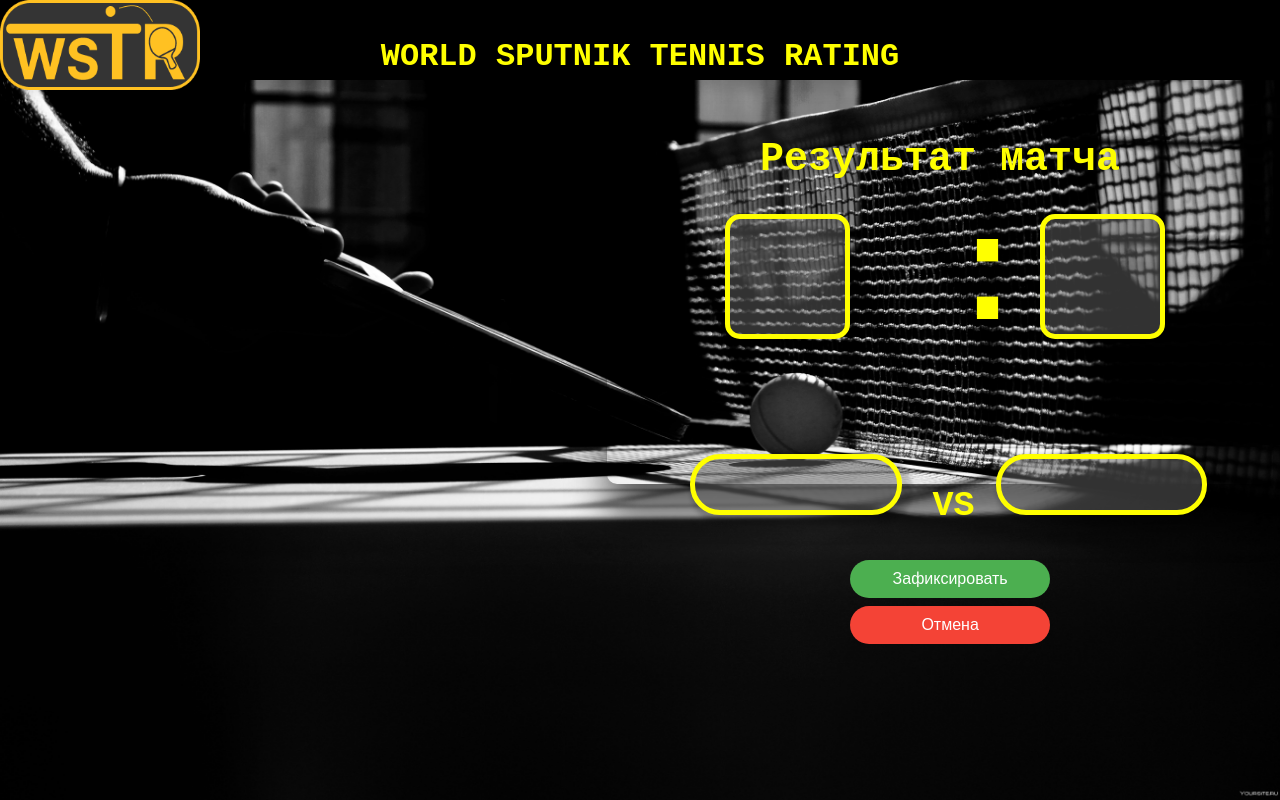
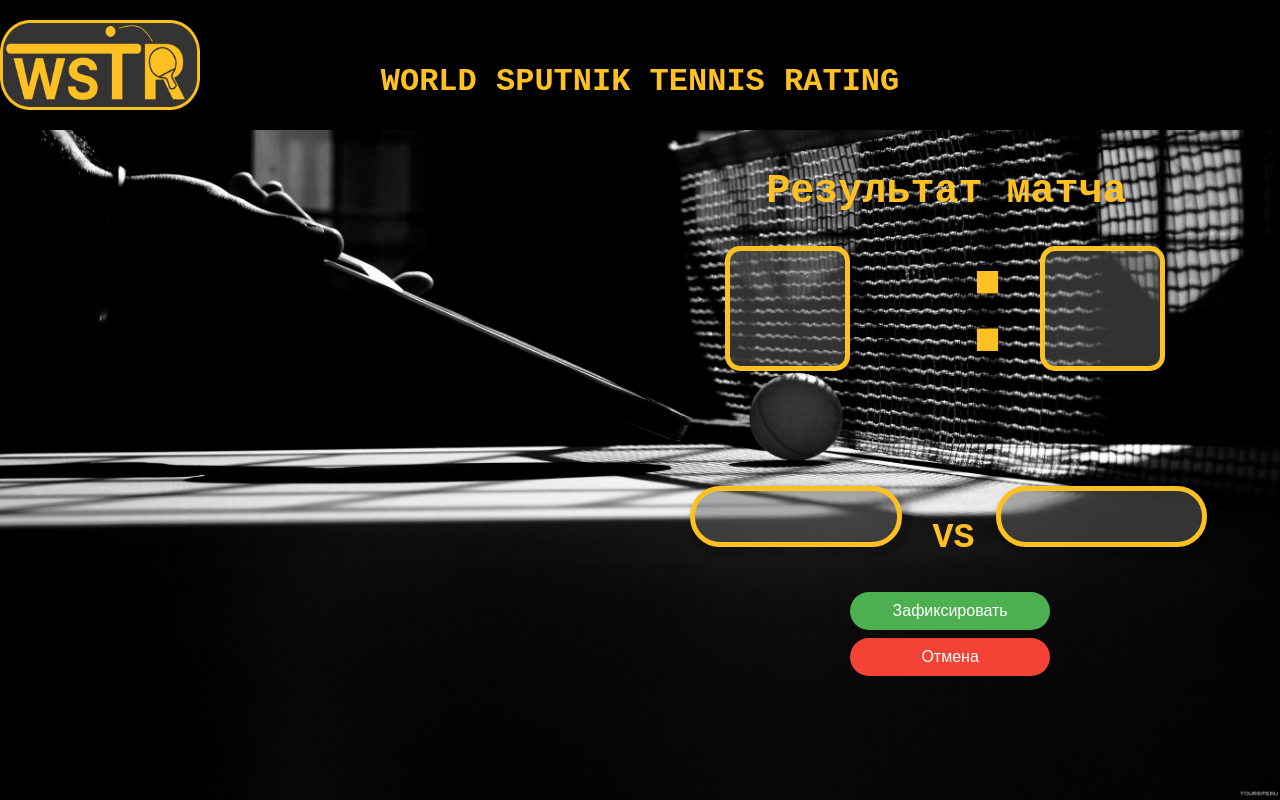
Before and after one commit to wabdavaloper/nprTennisService, a website: page frontend/index.html in a window 1280 px wide. Drawn offline with Linux system fonts and the light colour scheme; no server answers.

Commit message:
Update 1.css

```diff
--- a/frontend/1.css
+++ b/frontend/1.css
@@ -11,10 +11,12 @@ body {
   -moz-animation:ServiceAnimation 10s ease infinite;
   -o-animation:ServiceAnimation 10s ease infinite;
   animation:ServiceAnimation 10s ease infinite;
-  background-size: cover;
-  background-position: center;
+
+
  /* Время смены цвета */
     background-size: 100% 100%;
+    background-repeat:no-repeat;
+     background-attachment: fixed;
 }
 header {
   background-color: black;
@@ -22,6 +24,7 @@ header {
   padding: 0px;
   text-align: center;
   position: fixed;
+
  /* добавляем фиксированную позицию */
   top: 0;
  /* устанавливаем свойство top в 0 */
@@ -29,8 +32,9 @@ header {
  /* устанавливаем свойство left в 0 */
   right: 0;
  /* устанавливаем свойство right в 0 */
-  height: 10%;
+  height: 130px;
   box-shadow: 0 0.5rem 1rem rgba(0, 0, 0, 0.15);
+
 }
 
 .color1 {
@@ -83,8 +87,7 @@ header {
   border-radius: 20px;
   box-shadow: 2px 2px 4px rgba(0,0,0,0.3);
   transition: background-color 0.3s ease-in-out;
-
- border: 3px solid rgb(248, 248, 248);
+  border: 3px solid rgb(248, 248, 248);
 }
 .tab span {
   opacity: 1; / отменяем прозрачность для текста на кнопке /
@@ -173,7 +176,7 @@ button:hover {
   display: flex;
   flex-direction: column;
   align-items: center;
-  margin-bottom: 15%;
+  margin-bottom: 10%;
   margin-left: 600px;
   /*box-shadow: 8px 8px 6px rgba(0,0,0,0.3);*/
   color: white;
@@ -182,8 +185,7 @@ button:hover {
   height: 45%;
 
   box-sizing: border-box;
-  box-shadow: 0 35px 37px rgba(0,0,0,.6);
-  border-radius: 10px;
+
   width: 52%;
   justify-content: space-between;
 }
@@ -202,7 +204,7 @@ input[type="number"] {
   border: 1px solid #ddd;
   font-size: 25px;
   border-radius: 3px;
-  color: yellow;
+  color: #ffc122;
 
 }
 input[type="number"]:focus {
@@ -304,6 +306,7 @@ input[type="number"]:focus {
 
 
      margin-bottom: 5%;
+     margin-left: 2%;
 }
 
 
@@ -311,7 +314,7 @@ input[type="number"]:focus {
 
 .player-inputs {
     font-size: 30px;
-    color: yellow;
+    color: #ffc122;
 }
 
 
@@ -319,7 +322,7 @@ h1 {
   margin: 10px;
   padding: 20px;
   text-align: center;
-     color: yellow;
+     color: #ffc122;
 
 
 
@@ -327,12 +330,13 @@ h1 {
 h2{
 
 
-       color: yellow;
+       color: #ffc122;
     font-size: 40px;
 }
 
 
 #array {
+    margin-top: 15%;
   margin-right: 50%;
   clear:both;
   word-wrap: break-word;
@@ -365,7 +369,7 @@ h2{
     margin-top: -5%;
 
 
-     color: yellow;
+     color: #ffc122;
 }
 
 
@@ -376,7 +380,7 @@ h2{
     margin-left: -8%;
     margin-top: -5%;
 
-     color: yellow;
+     color: #ffc122;
 }
 
 
@@ -404,10 +408,10 @@ input[type="number"]:focus {
   height: 125px;
   margin-left: 2%;
   margin-bottom: 45%;
-    margin-left: 18%;
-  border: 5px solid yellow;
+  margin-left: 18%;
+  border: 5px solid #ffc122;
   background-color: rgba(0, 0, 0, 0.1); /* прозрачный белый */
-  border-color: yellow; /* желтая рамка */
+  border-color: #ffc122; /* желтая рамка */
   background-color: rgba(100, 100, 100, 0.5); / полупрозрачный фон /
   border-color: white; / цвет границы /
 
@@ -423,8 +427,9 @@ input[type="number"]:focus {
   text-align: center;
   text-decoration: none;
   font-size: 27px;
+
   box-shadow: 5px 5px 5px 5px rgba(0,0,0,0.2);
-  border: 5px solid yellow;
+  border: 5px solid #ffc122;
   opacity: 1;
   margin-top: 15%;
   padding-right: 10%;
@@ -482,12 +487,14 @@ input[type="number"]:hover, input[type="number"]:focus {
   height: 10%;
 flex-direction: column;
     margin-right: 100%;
+    margin-top: 20px;
 
 }
 
 logo img {
   max-width: 100%;
   max-height: 100%;
+
 }
 
 img {
@@ -509,3 +516,10 @@ img {
     font-size: 16px;
     margin-top: 10%;
   }
+
+
+    .zagg {
+
+       color: #ffc122;
+
+    }
```
